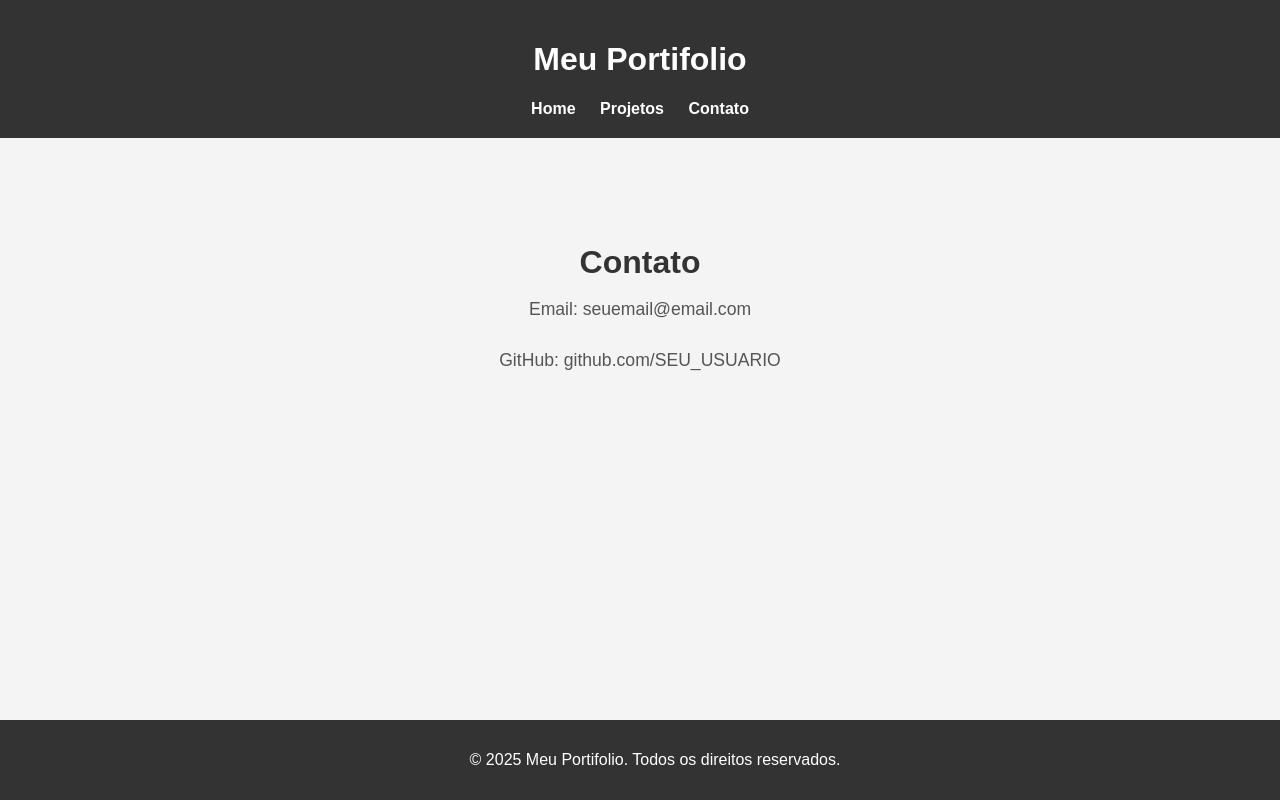
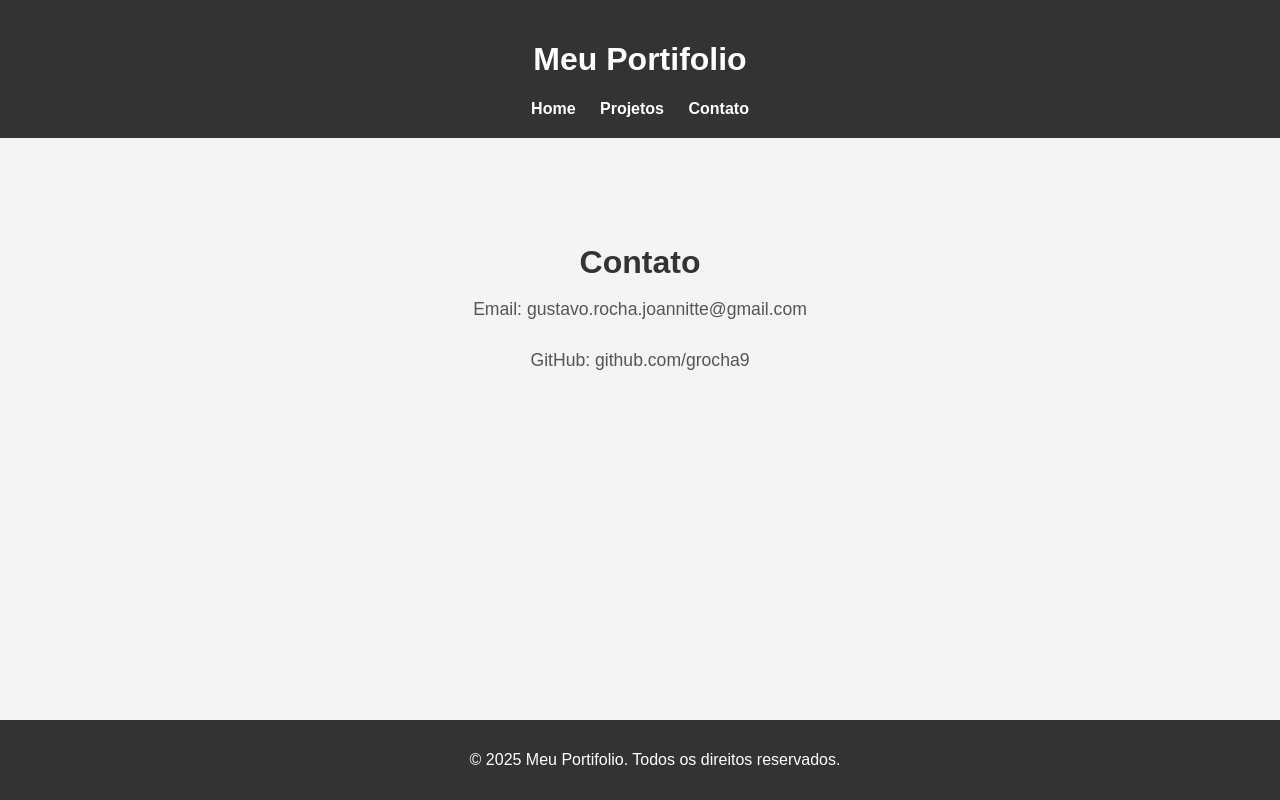
Before and after one commit to grocha9/portifolio, a plain HTML site: page pages/contato.html in a window 1280 px wide. Drawn offline with Linux system fonts and the light colour scheme.

Commit message:
feat: cria portifolio em HTML e CSS

```diff
--- a/pages/contato.html
+++ b/pages/contato.html
@@ -17,8 +17,8 @@
 <main>
 <section class="apresentacao">
 <h2>Contato</h2>
-<p>Email: seuemail@email.com</p>
-<p>GitHub: github.com/SEU_USUARIO</p>
+<p>Email: gustavo.rocha.joannitte@gmail.com</p>
+<p>GitHub: github.com/grocha9</p>
 </section>
 </main>
 <footer>
```
Also changed, not shown: index.html (+1 -1 lines).
